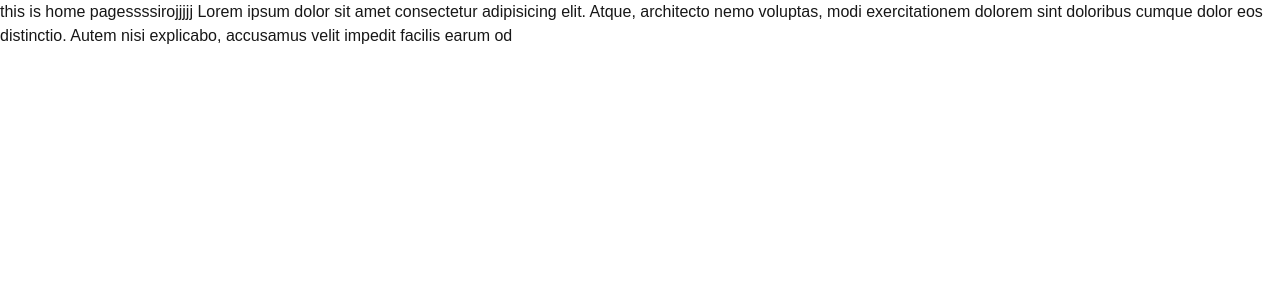
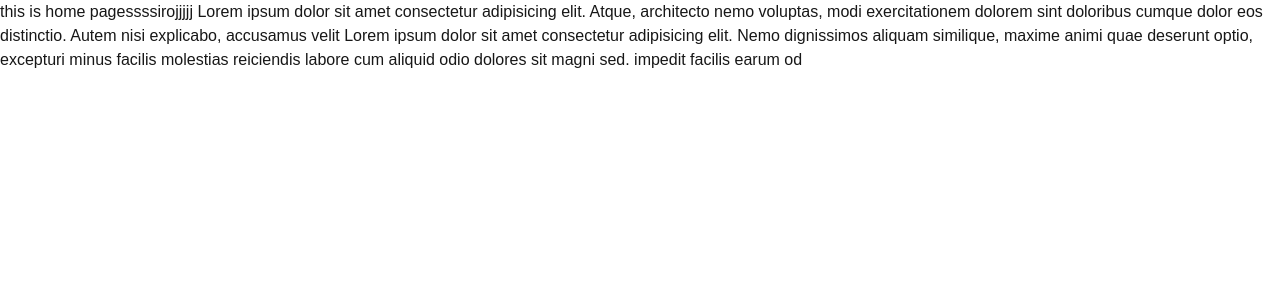
Before and after one commit to Raginaakhter/Nextjs-Templeatesss, a Next.js app: page / in a window 1280 px wide. Shown: the top 300 px of the page. Built offline with nearby package versions, Linux system fonts and the light colour scheme.

Commit message:
Add text

```diff
--- a/app/page.tsx
+++ b/app/page.tsx
@@ -1,12 +1,10 @@
-
-import React from 'react';
 
 const page = () => {
   return (
     <div>
       this is home pagessssirojjjjj Lorem ipsum dolor sit amet consectetur adipisicing elit. Atque, architecto nemo voluptas, modi exercitationem dolorem sint doloribus cumque dolor eos distinctio. Autem nisi explicabo, accusamus velit
 
-
+      Lorem ipsum dolor sit amet consectetur adipisicing elit. Nemo dignissimos aliquam similique, maxime animi quae deserunt optio, excepturi minus facilis molestias reiciendis labore cum aliquid odio dolores sit magni sed.
 
        impedit facilis earum od
     </div>
```
